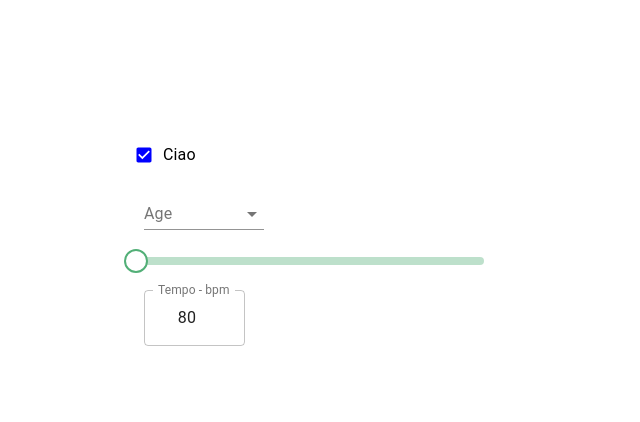
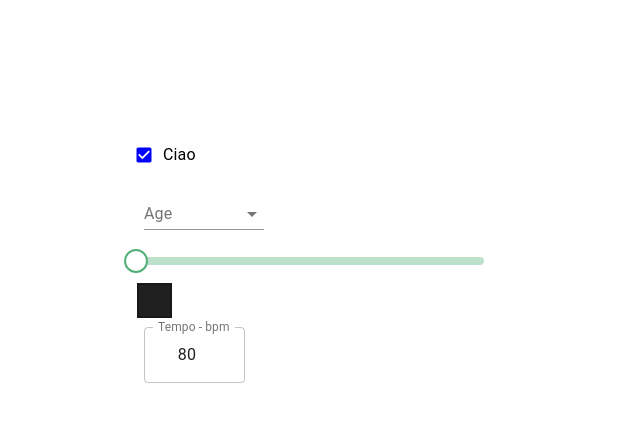
Before and after one commit to davelista/PolyDrum, a React (Create React App) app: page / in a window 1280 px wide. Shown: the top 422 px of the page, without its empty margins (0-640 px from the left). Built offline with nearby package versions, Linux system fonts and the light colour scheme.

Commit message:
add onclick step button

```diff
--- a/src/components/StepButton/StepButton.js
+++ b/src/components/StepButton/StepButton.js
@@ -1,11 +1,12 @@
-import React from 'react';
+import React, {useState} from 'react';
 import styles from './StepButton.module.css'
 
 const StepButton = (props) => {
+    const [active, setActive] = useState(false);
     const {children} = props
     return (
         <>
-            <div className={styles.container}>
+            <div className={active ? styles.active : styles.container} onClick={() => setActive(!active)}>
                 {children}
             </div>
 
--- a/src/components/StepButton/StepButton.module.css
+++ b/src/components/StepButton/StepButton.module.css
@@ -1,3 +1,19 @@
 .container{
-    /*width, height, background-color*/
+    width: 31px;
+    height: 31px;
+    background-color: #202020;
+    border: 2px solid #181818;
+    margin: 1px;
 }
+
+.container:hover{
+    cursor: pointer;
+}
+
+.active{
+    width: 31px;
+    height: 31px;
+    background-color: #35cac5;
+    border: 2px solid #181818;
+    margin: 1px;
+}
```
